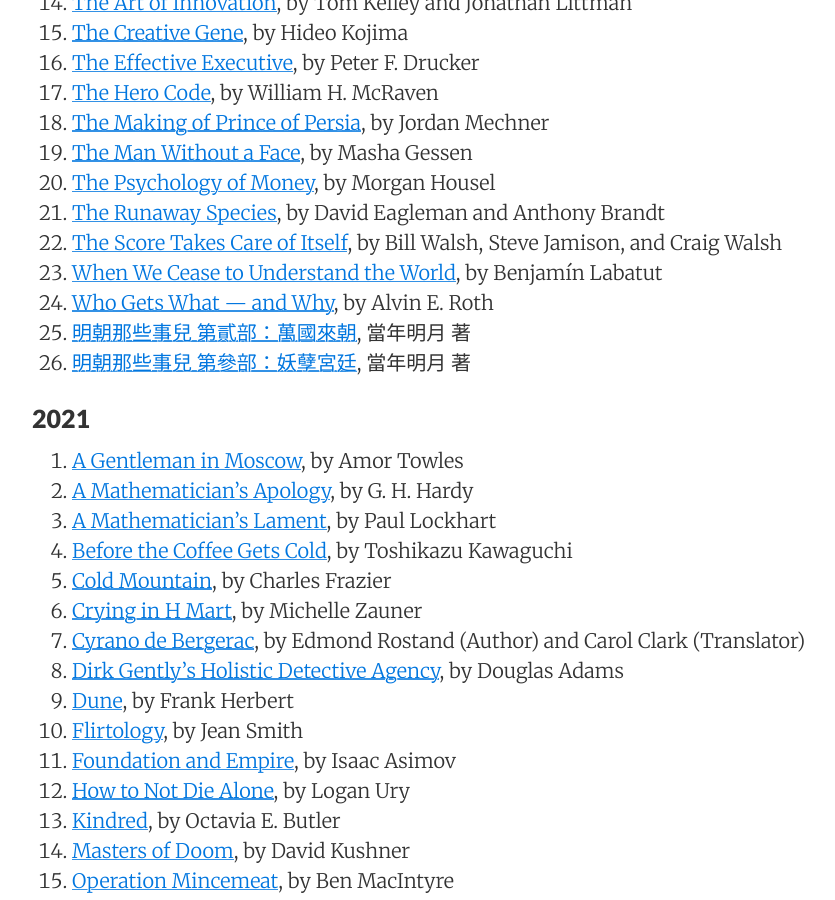
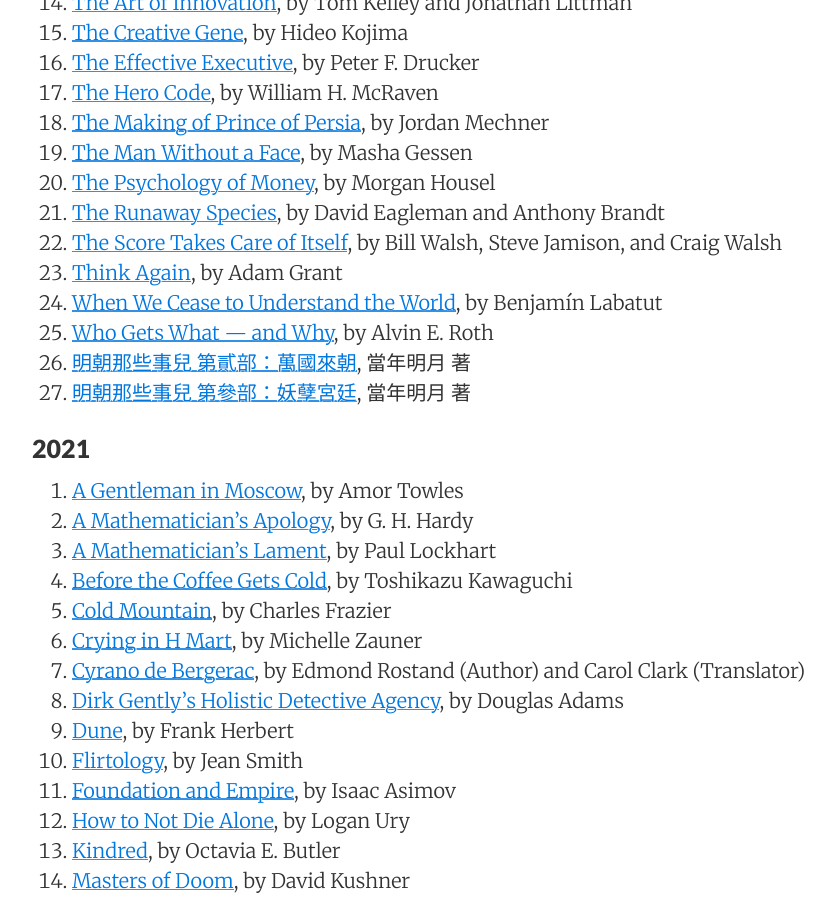
Before and after one commit to sewardlee337/sewardlee337.github.io, a Jekyll site: the page built from readinglist.md, in a window 1280 px wide and 900 px high, scrolled down 1010 px. Shown: the whole window, without its empty margins (188-1023 px from the left). Built offline with Jekyll 4.4.1, drawn with Linux system fonts in a browser that asks for light colours; nearby versions of some CDN libraries.

Commit message:
update reading list

```diff
--- a/readinglist.md
+++ b/readinglist.md
@@ -42,6 +42,7 @@ _"My alma mater was books, a good library... I could spend the rest of my life r
 1. [The Psychology of Money](https://amzn.to/33veRNl), by Morgan Housel
 1. [The Runaway Species](https://amzn.to/37E46KR), by David Eagleman and Anthony Brandt
 1. [The Score Takes Care of Itself](https://amzn.to/3wfhgas), by Bill Walsh, Steve Jamison, and Craig Walsh
+1. [Think Again](https://amzn.to/3L2Sfp8), by Adam Grant
 1. [When We Cease to Understand the World](https://amzn.to/3vj6fW5), by Benjamín Labatut
 1. [Who Gets What — and Why](https://amzn.to/3OzjFo3), by Alvin E. Roth
 1. [明朝那些事兒 第貳部：萬國來朝](https://bit.ly/3JM0ZyV), 當年明月 著
```
